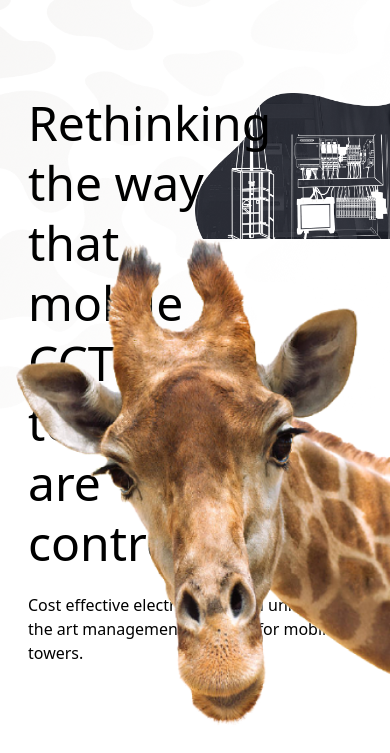
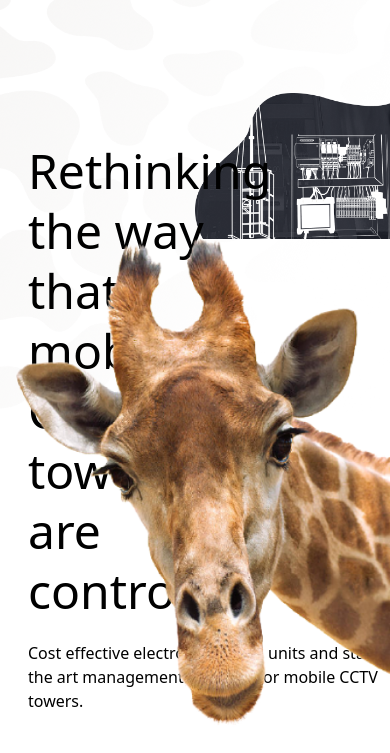
Before and after one commit to MaryMumladze/giraffe-website, a website: page src/index.html in a window 390 px wide. Shown: the part 91-844 px from the top of the page. Drawn offline with Linux system fonts and the light colour scheme.

Commit message:
add heading

```diff
--- a/src/index.html
+++ b/src/index.html
@@ -31,13 +31,13 @@
         </div>
         <button class="bg-yellow font-medium text-base rounded-full py-3 px-8 uppercase ">Platform Login</button>
     </div>
-    <div class="container m-auto px-7 pt-24 flex">
-        <div>
+    <div class="container m-auto px-7 flex">
+        <div class="pt-36">
         <h1 class="w-1/2 text-5xl font-medium leading-tight">Rethinking the way that mobile CCTV towers are controlled</h1>
         <p class="w-96 mt-5">Cost effective electronic control units and state of the art management software for mobile CCTV towers.</p>
         </div>
     <div>
-        <img class="absolute -z-50 right-0 w-1/2"src="./img/mobile-tower.png">
+        <img class="absolute -z-50 right-0 w-1/2 pt-24"src="./img/mobile-tower.png">
         <img class="absolute right-0 bottom-0 pt-32 w-96" src="./img/giraffe-closeup-mythja-photography 1 (2).png">
     </div>
     </div>
```
